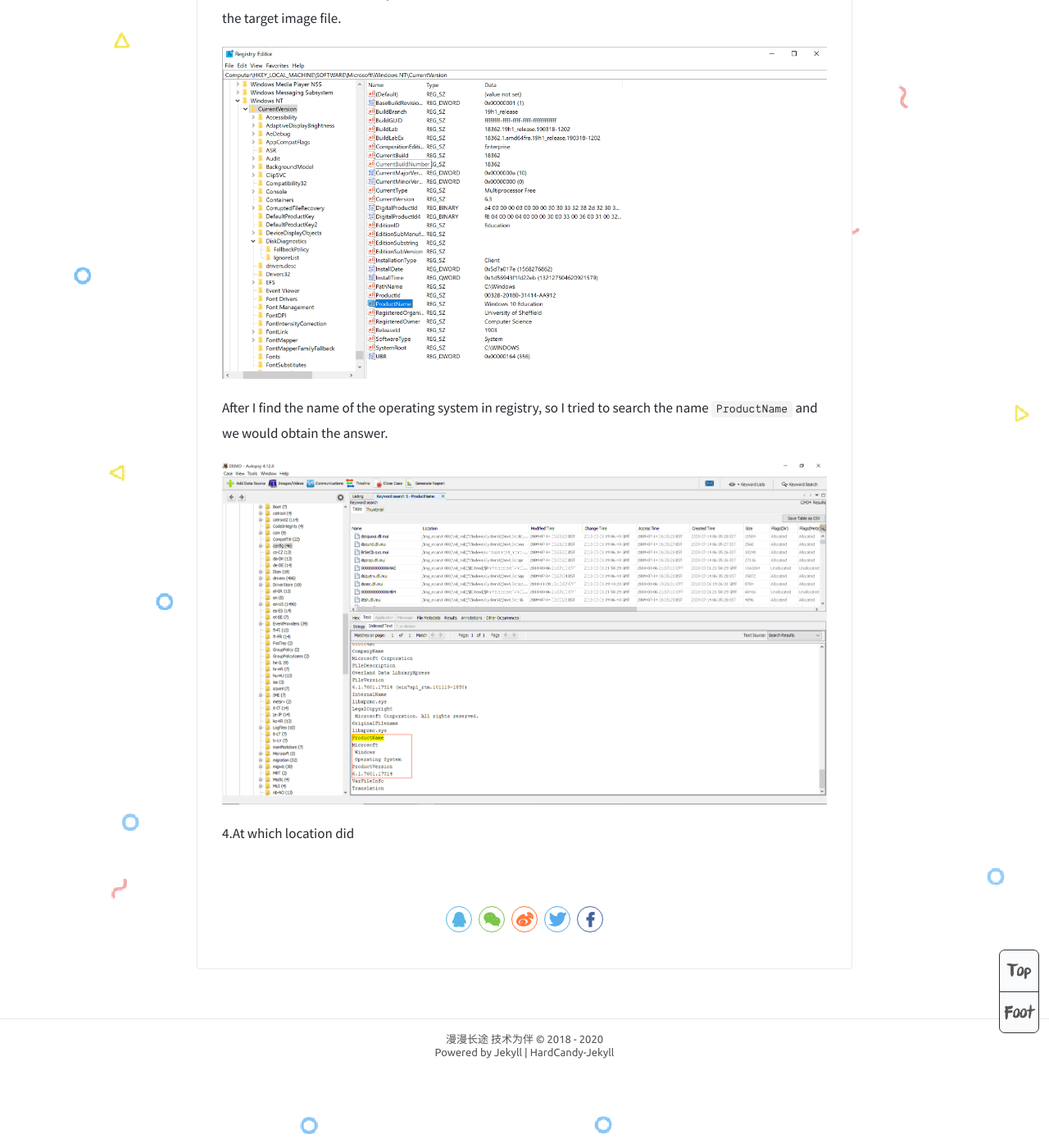
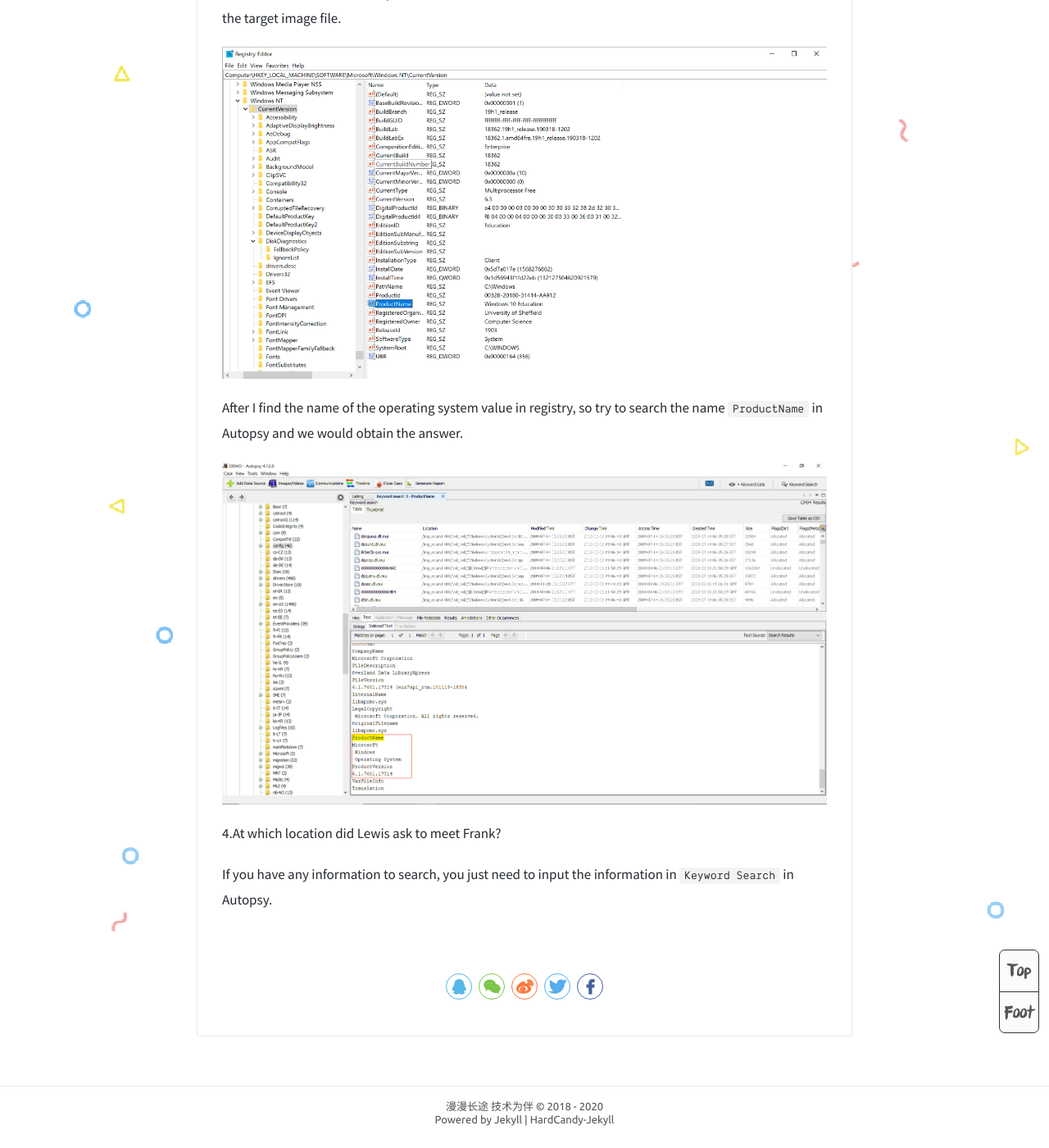
Before and after one commit to DoHerasYang/DoHerasYang.github.io, a Jekyll site: the page built from _posts/2019-12-19-Digital Forensics.md, in a window 1280 px wide and 1400 px high, scrolled down 17567 px. Shown: the whole window at 82% size. Built offline with Jekyll 4.4.1, drawn with Linux system fonts in a browser that asks for light colours; comment, search, counter and statistics services are not loaded.

Commit message:
Update 2019-12-19-Digital Forensics.md

```diff
--- a/_posts/2019-12-19-Digital Forensics.md
+++ b/_posts/2019-12-19-Digital Forensics.md
@@ -213,8 +213,10 @@ So I tried to open the Registry to find the information of my host machine's ope
 
 ![06](/Pictures/Digital Forensics/Credit Card Fraud/06.png)
 
-After I find the name of the operating system in registry, so I tried to search the name `ProductName` and we would obtain the answer.
+After I find the name of the operating system value in registry, so try to search the name `ProductName` in Autopsy and we would obtain the answer.
 
 ![07](/Pictures/Digital Forensics/Credit Card Fraud/07.png)
 
-4.At which location did
+4.At which location did Lewis ask to meet Frank?
+
+If you have any information to search, you just need to input the information in `Keyword Search` in Autopsy.
```
